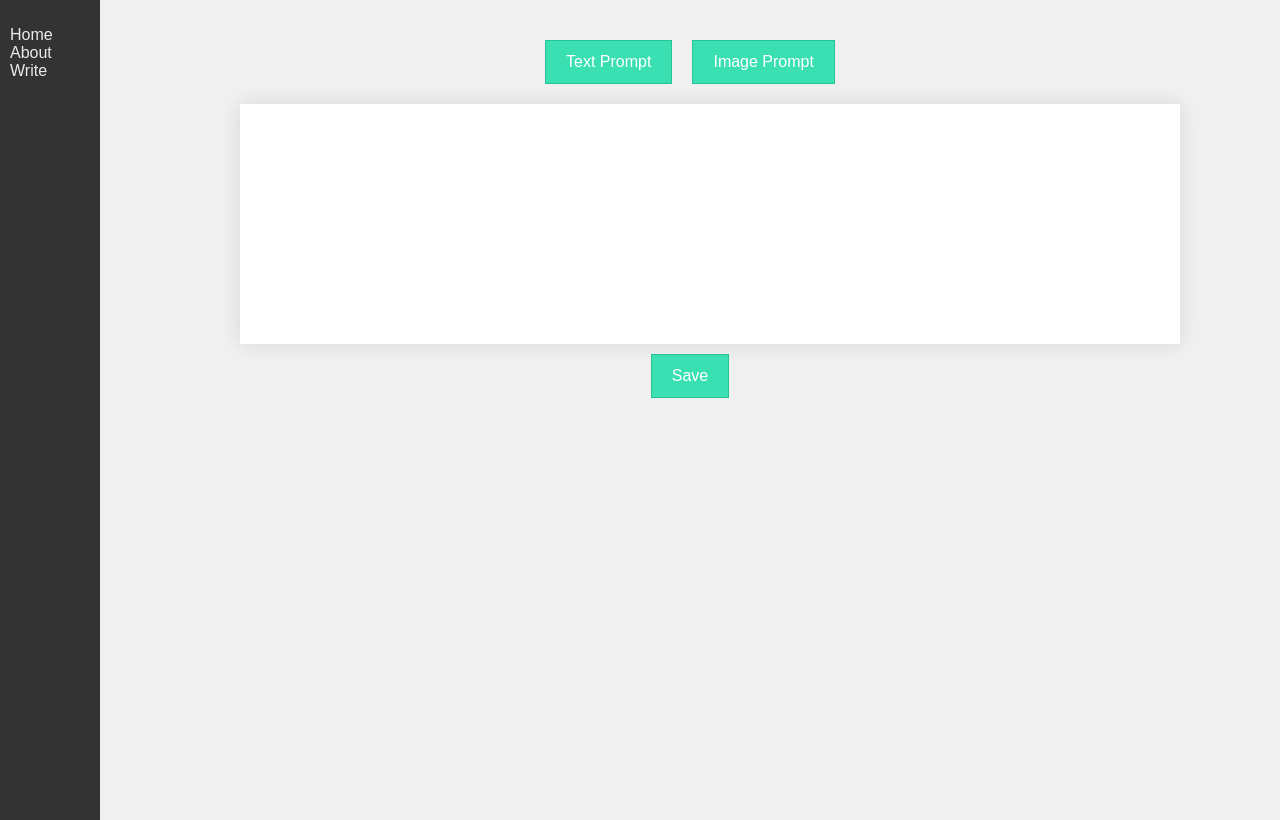
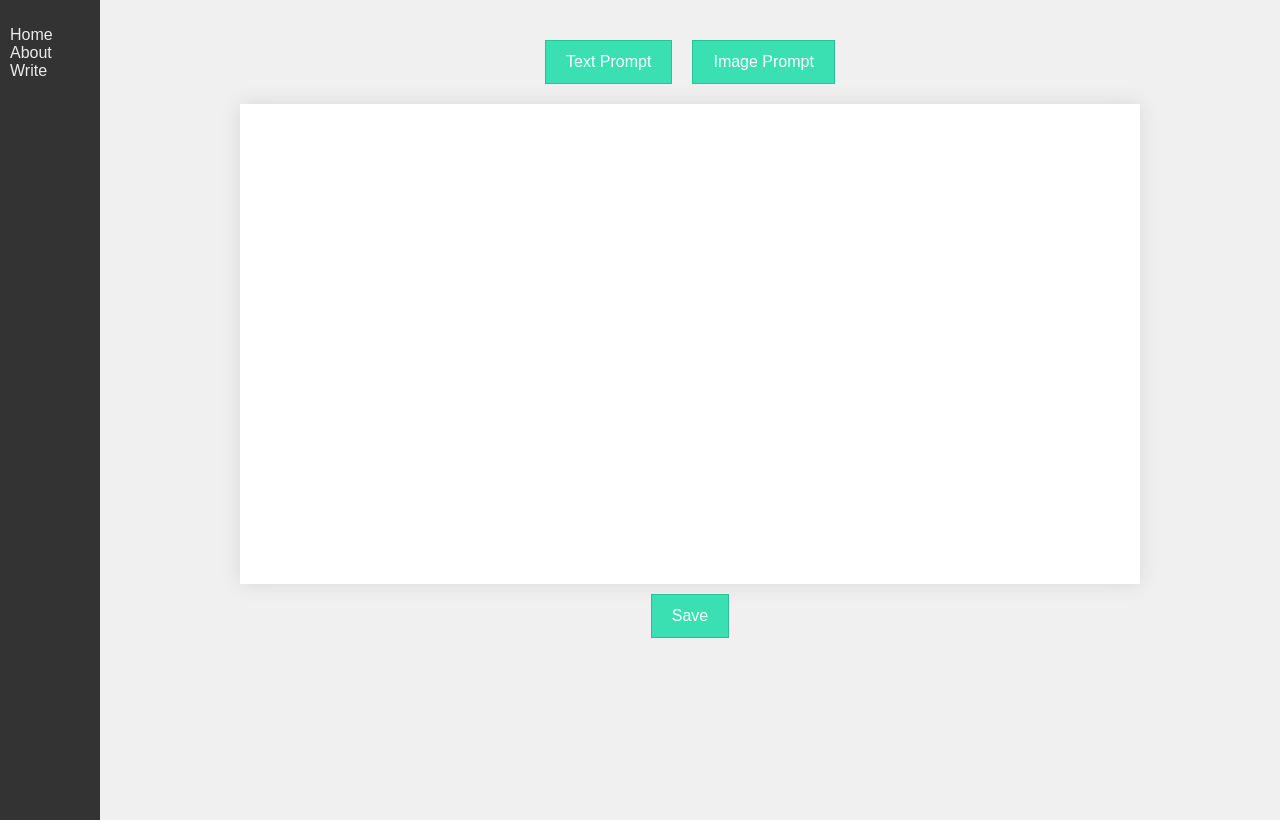
Before and after one commit to jqlee85/jumpwriter-ssr, a React app: page / in a window 1280 px wide. Built offline with nearby package versions, Linux system fonts and the light colour scheme; no server answers.

Commit message:
write styles

```diff
--- a/src/client/components/WritePage/WritePage.scss
+++ b/src/client/components/WritePage/WritePage.scss
@@ -8,9 +8,11 @@
 }
 .write-textarea {
   display: block;
+  box-sizing: border-box;
   width: 100%;
   height: auto;
-  min-height: 200px;
+  min-height: 300px;
+  min-height: 60vh;
   background: #fff;
   border: none;
   box-shadow: 0px 0px 20px rgba(0,0,0,.1);
```
